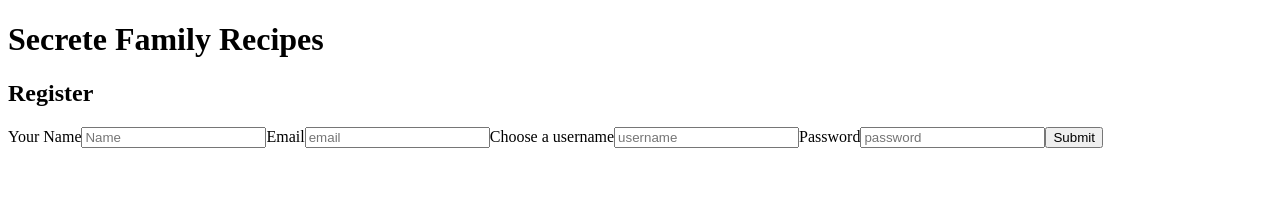
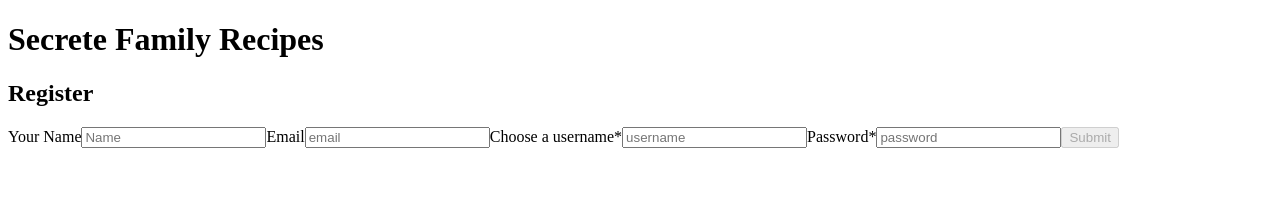
Before and after one commit to BW-secret-family-recipes-3/front-end, a React (Create React App) app in the folder secret-family-recipes/: page /user/register in a window 1280 px wide. Shown: the top 217 px of the page. Built offline with nearby package versions, Linux system fonts and the light colour scheme.

Commit message:
added alphanumeric validator to password input schema

```diff
--- a/secret-family-recipes/src/components/Register.js
+++ b/secret-family-recipes/src/components/Register.js
@@ -1,4 +1,4 @@
-import React, { useState } from 'react';
+import React, { useEffect, useState } from 'react';
 import { connect } from "react-redux";
 import * as yup from 'yup'
 import schema from '../validation/Register_formSchema'
@@ -22,6 +22,7 @@ function Register(props){
     // name, email OPTIONAL
     const [formValues, setFormValues] = useState(initialFormValues)
     const [formErrors, setFormErrors] = useState(initialFormErrors)
+    const [disabled, setDisabled] = useState(true)
 
     const onChange = (event) => {
         const {name, value} = event.target
@@ -40,6 +41,16 @@ function Register(props){
             setFormErrors({...formErrors, [name]: error.errors[0]})
           })
       }
+
+      useEffect(() => {
+        schema.isValid(formValues)
+            .then(valid => {
+                setDisabled(!valid)
+            })
+            .catch(() => {
+                debugger
+            })
+      },[formValues])
 
     return(
         <div>
@@ -77,7 +88,7 @@ function Register(props){
                 {/* {formErrors.email ? <p style={{color: 'red'}} id='email-error'>{formErrors.email}</p> : null} */}
 
                 <label>
-                    Choose a username
+                    Choose a username*
                     <input
                         type='text'
                         name='username'
@@ -89,7 +100,7 @@ function Register(props){
                 </label>
 
                 <label>
-                    Password
+                    Password*
                     <input
                         type='password'
                         name='password'
@@ -102,7 +113,7 @@ function Register(props){
 
                 {/* {formErrors.password ? <p style={{color: 'red'}} id='password-error'>{formErrors.password}</p> : null} */}
 
-                <button>Submit</button>
+                <button disabled={disabled}>Submit</button>
 
                 {/* { disabled ? <p style={{color: 'red'}} id='submit-error'>Some fields are missing or incomplete</p> : null} */}
 
--- a/secret-family-recipes/src/validation/Register_formSchema.js
+++ b/secret-family-recipes/src/validation/Register_formSchema.js
@@ -4,8 +4,7 @@ import * as yup from 'yup'
 //Schema object
 export default yup.object().shape({
     name: yup
-        .string()
-        .min(3, 'Name must be at least 3 characters'),
+        .string(),
     email: yup
         .string()
         .email('Must be a valid email address'),
@@ -16,5 +15,6 @@ export default yup.object().shape({
     password: yup
         .string()
         .required('Password is required')
-        .min(8, 'Password must be at least 8 characters'),
+        .min(8, 'Password must be at least 8 characters')
+        .matches(/^[0-9a-zA-Z]+$/, 'Must contain only letters a-zA-Z and numbers 0-9'),
 })
```
